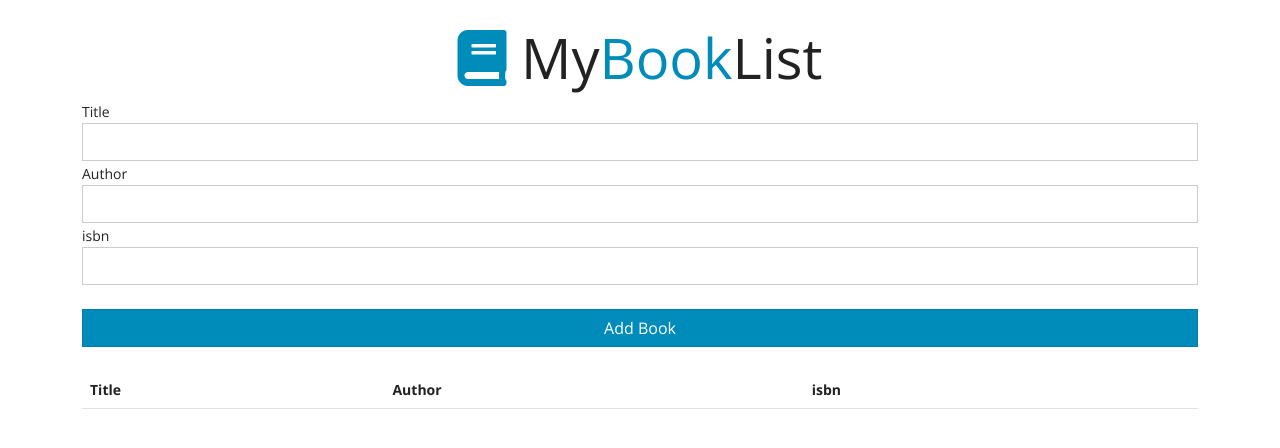
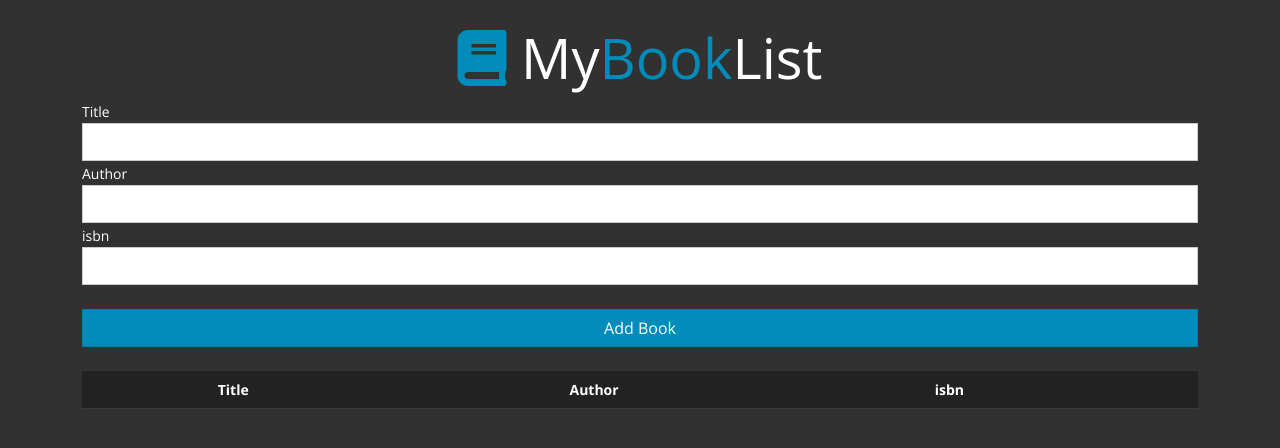
Before and after one commit to Rajguru-Aditya/BookList-App, a plain HTML site: page index.html in a window 1280 px wide. Drawn offline with nearby package versions, Linux system fonts and the light colour scheme.

Commit message:
Added CSS file

```diff
--- a/index.html
+++ b/index.html
@@ -17,6 +17,9 @@
       rel="stylesheet"
       href="https://bootswatch.com/5/yeti/bootstrap.min.css"
     />
+
+    <!-- CSS file -->
+    <link rel="stylesheet" href="/styles.css" />
     <title>MyBookList App</title>
   </head>
   <body>
@@ -65,7 +68,7 @@
       </form>
 
       <!-- Table to display the books -->
-      <table class="table table-striped mt-4">
+      <table class="table table-dark table-striped mt-4">
         <thead>
           <tr>
             <th>Title</th>
--- /dev/null
+++ b/styles.css
@@ -0,0 +1,25 @@
+* {
+  margin: 0;
+  padding: 0;
+}
+
+body {
+  background-color: rgb(49, 49, 49);
+  text-align: center;
+}
+
+h1 {
+  color: white;
+}
+
+label {
+  color: white;
+}
+
+.form-group {
+  text-align: left;
+}
+
+table {
+  color: white;
+}
```
